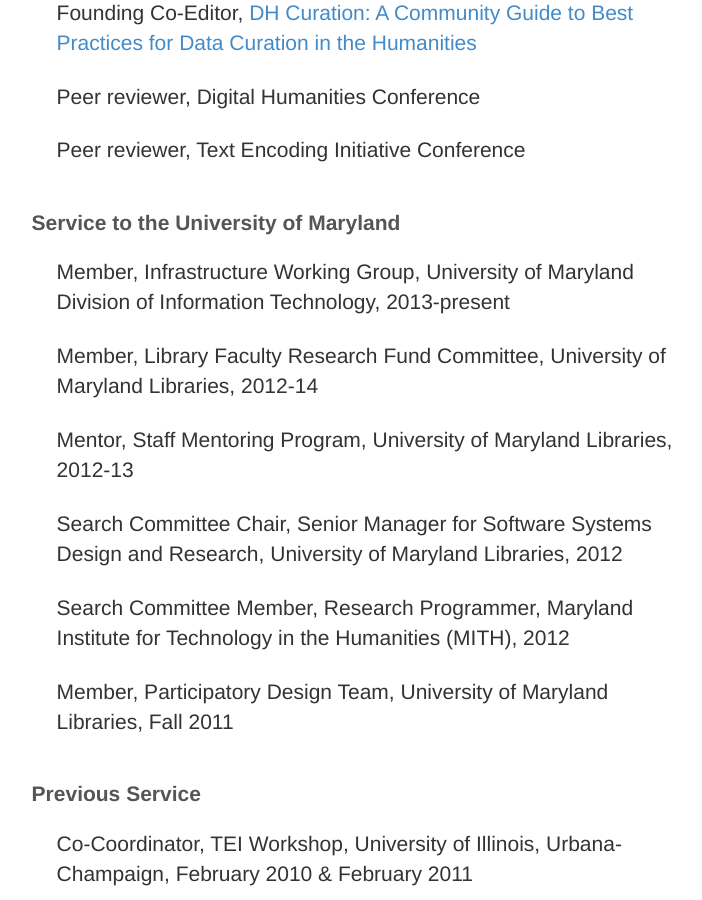
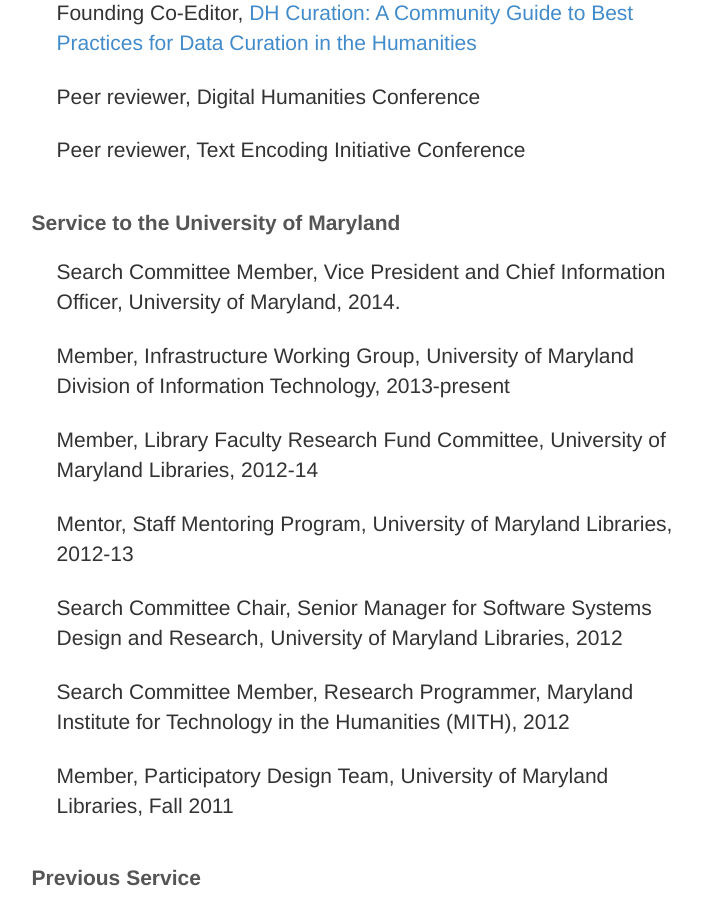
Before and after one commit to trevormunoz/calling-card, a Jekyll site: the page built from about/cv/index.html, in a window 1280 px wide and 900 px high, scrolled down 7381 px. Shown: the whole window, without its empty margins (404-1106 px from the left). Built offline with Jekyll 4.4.1, drawn with Linux system fonts in a browser that asks for light colours; nearby versions of some CDN libraries; library files that are not in the unit come from our copies; Markdown is read by kramdown in place of the engine named in the settings.

Commit message:
Add VPCIO search committee

```diff
--- a/about/cv/index.html
+++ b/about/cv/index.html
@@ -131,6 +131,7 @@
               </ul>
               <li><h5>Service to the University of Maryland</h5></li>
                 <ul>
+                  <li>Search Committee Member, Vice President and Chief Information Officer, University of Maryland, 2014.</li>
                   <li>Member, Infrastructure Working Group, University of Maryland Division of Information Technology, 2013-present</li>
                   <li>Member, Library Faculty Research Fund Committee, University of Maryland Libraries, 2012-14</li>
                   <li>Mentor, Staff Mentoring Program, University of Maryland Libraries, 2012-13</li>
```
